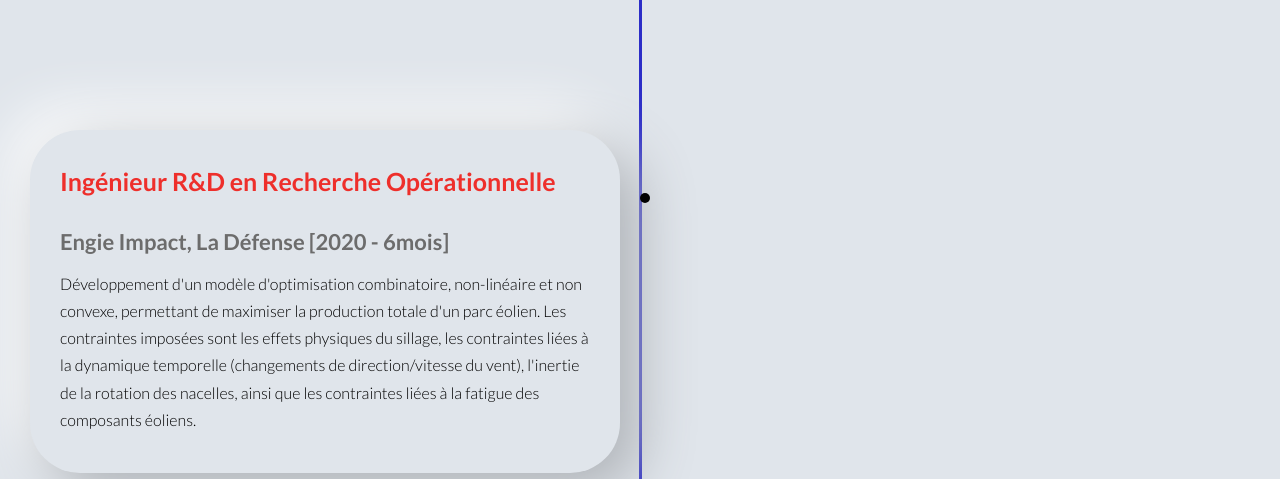
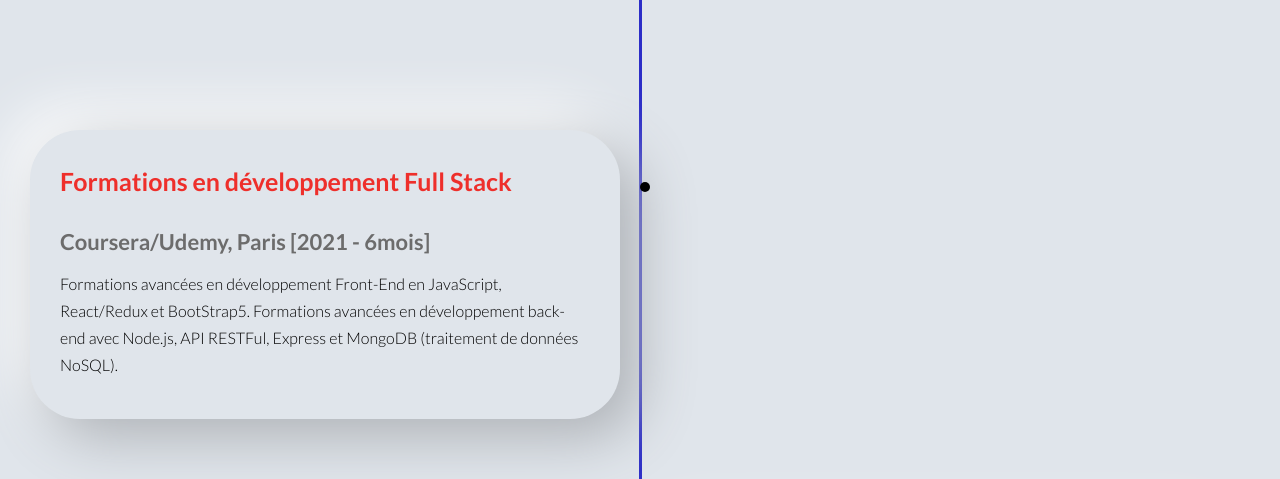
Before and after one commit to SLachiheb/SLachiheb.github.io, a plain HTML site: page index.html in a window 1280 px wide. Shown: the part 1600-2079 px from the top of the page. Drawn offline with nearby package versions, Linux system fonts and the light colour scheme.

Commit message:
update formation

```diff
--- a/index.html
+++ b/index.html
@@ -127,6 +127,21 @@
           <div class="container-timeline">
             <div class="timeline">
               <div class="line"></div>
+
+              <div class="section">
+                <div class="bead"></div>
+                <div class="content">
+                  <h2>Formations en développement Full Stack</h2>
+                  <h3>Coursera/Udemy, Paris [2021 - 6mois]</h3>
+                  <h4>
+                    Formations avancées en développement Front-End en
+                    JavaScript, React/Redux et BootStrap5. Formations avancées
+                    en développement back-end avec Node.js, API RESTFul, Express
+                    et MongoDB (traitement de données NoSQL).
+                  </h4>
+                </div>
+              </div>
+
               <div class="section">
                 <div class="bead"></div>
                 <div class="content">
```
